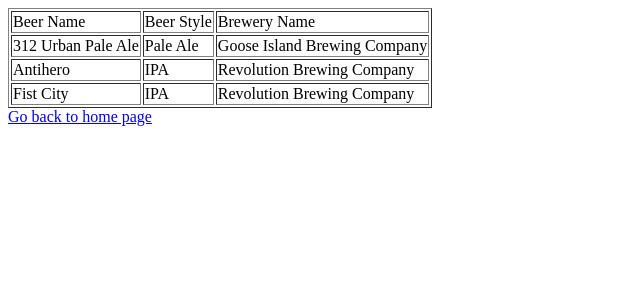
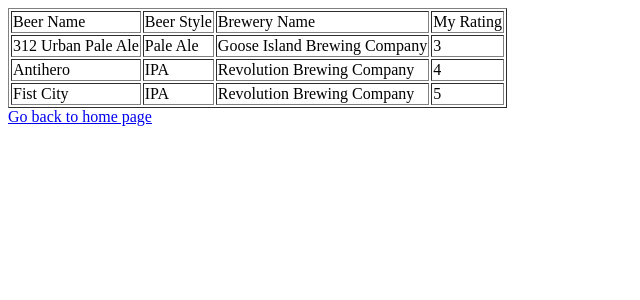
Before and after one commit to nebiutadele/Alta3-myProject, a Flask app: page /list in a window 1280 px wide. Shown: the top 300 px of the page, without its empty margins (0-640 px from the left). Run offline with Flask 2, Linux system fonts and the light colour scheme; data comes from the database, SQL or seed files in the repository; both versions use the stored data as it was after the commit.

Commit message:
sync check

```diff
--- a/server.py
+++ b/server.py
@@ -26,6 +26,7 @@
         nm = request.form['nm']                 # beer name
         style = request.form['style']           # beer style
         brewery = request.form['brewery']       # brewery name
+        rating = request.form['rating']         # beer rating
 
 
         # connect to sqliteDB
@@ -33,7 +34,7 @@
             cur = con.cursor()
 
             # place the info from our form into the sqliteDB
-            cur.execute("INSERT INTO beers (name,style,brewery) VALUES (?,?,?)",(nm,style,brewery) )
+            cur.execute("INSERT INTO beers (name,style,brewery,rating) VALUES (?,?,?,?)",(nm,style,brewery,rating) )
             # commit the transaction to our sqliteDB
             con.commit()
         # if we have made it this far, the record was successfully added to the DB
@@ -41,11 +42,11 @@
 
     except:
         con.rollback()  # this is the opposite of a commit()
-        msg = "There was an error in adding the beer"    # we were NOT successful
+        msg = "There was an error in adding the beer"    # not successful
 
     finally:
         con.close()     # successful or not, close the connection to sqliteDB
-        return render_template("result.html",msg = msg)    #
+        return render_template("result.html",msg = msg)
 
 # return all entries from our sqliteDB as HTML
 @app.route('/list')
@@ -54,10 +55,32 @@
     con.row_factory = sql.Row
 
     cur = con.cursor()
-    cur.execute("SELECT * from beers")           # pull all information from the table "students"
+    cur.execute("SELECT * from beers")
 
     rows = cur.fetchall()
     return render_template("list.html",rows = rows) # return all of the sqliteDB info as HTML
+
+@app.route('/remove', methods = ['DELETE'])
+def remove():
+    try:  # HTTP DELETE arrives at /remove?name=<name in DB to remove>
+
+        name_to_remove = request.args.get("name") # peel off arguments and capture name to be removed
+
+        with sql.connect("database.db") as con:
+            cur = con.cursor()
+            # place the info from our form into the sqliteDB
+            cur.execute("DELETE FROM beers WHERE name=(?)",(name_to_remove,) )
+
+            # commit the transaction to our sqliteDB
+            con.commit()
+
+            # if we have made it this far, the record was successfully added to the DB
+            msg = "record successfully removed"
+
+    except:
+        msg = "error in removing the record"
+    finally:
+        return render_template("result.html",msg = msg) # return success
 
 if __name__ == '__main__':
     try:
@@ -65,7 +88,7 @@
         con = sql.connect('database.db')
         print("Opened database successfully")
         # ensure that the table students is ready to be written to
-        con.execute('CREATE TABLE IF NOT EXISTS beers (name TEXT, style TEXT, brewery TEXT)')
+        con.execute('CREATE TABLE IF NOT EXISTS beers (name TEXT, style TEXT, brewery TEXT, rating INT)')
         print("Table created successfully")
         con.close()
         # begin Flask Application
--- a/templates/beerform.html
+++ b/templates/beerform.html
@@ -11,6 +11,8 @@
          Brewery:<br>
          <input type = "text" name = "brewery" /><br>
 
+	 My Rating:<br>
+	 <input type = "number" name = "rating" /><br>
          <input type = "submit" value = "submit" /><br>
       </form>
    </body>
--- a/templates/home.html
+++ b/templates/home.html
@@ -1,7 +1,7 @@
 <!doctype html>
 <html>
    <body>
-      <h2>Welcome to my Flask & database app</h2>
+      <h1>Nebiu Tadele's Beer Databasep</h1>
       <a href = "/">Home Page (you are here)</a>
       <a href = "/enternewbeer">Make a New Database Entry</a>
       <a href = "/list">View Records in the Database</a>
--- a/templates/list.html
+++ b/templates/list.html
@@ -6,6 +6,7 @@
             <td>Beer Name</td>
             <td>Beer Style</td>
             <td>Brewery Name</td>
+	    <td>My Rating</td>
          </thead>
 
          {% for row in rows %}
@@ -13,6 +14,7 @@
                <td>{{ row["name"] }}</td>
                <td>{{ row["style"] }}</td>
                <td>{{ row["brewery"] }}</td>
+	       <td>{{ row["rating"] }}</td>
             </tr>
          {% endfor %}
       </table>
--- a/templates/result.html
+++ b/templates/result.html
@@ -1,7 +1,7 @@
 <!doctype html>
 <html>
    <body>
-      result of addition : {{ msg }}
+      result of  : {{ msg }}
       <h2><a href = "\">go back to home page</a></h2>
    </body>
 </html>
--- a/turnDBtoDF.py
+++ b/turnDBtoDF.py
@@ -10,5 +10,6 @@
 def turnDBintoDF():
     print("Here is a dataframe of the databasae\n", df)
 
+
 if __name__ == "__main__":
     turnDBintoDF()
```
Also changed, not shown: database.db.
